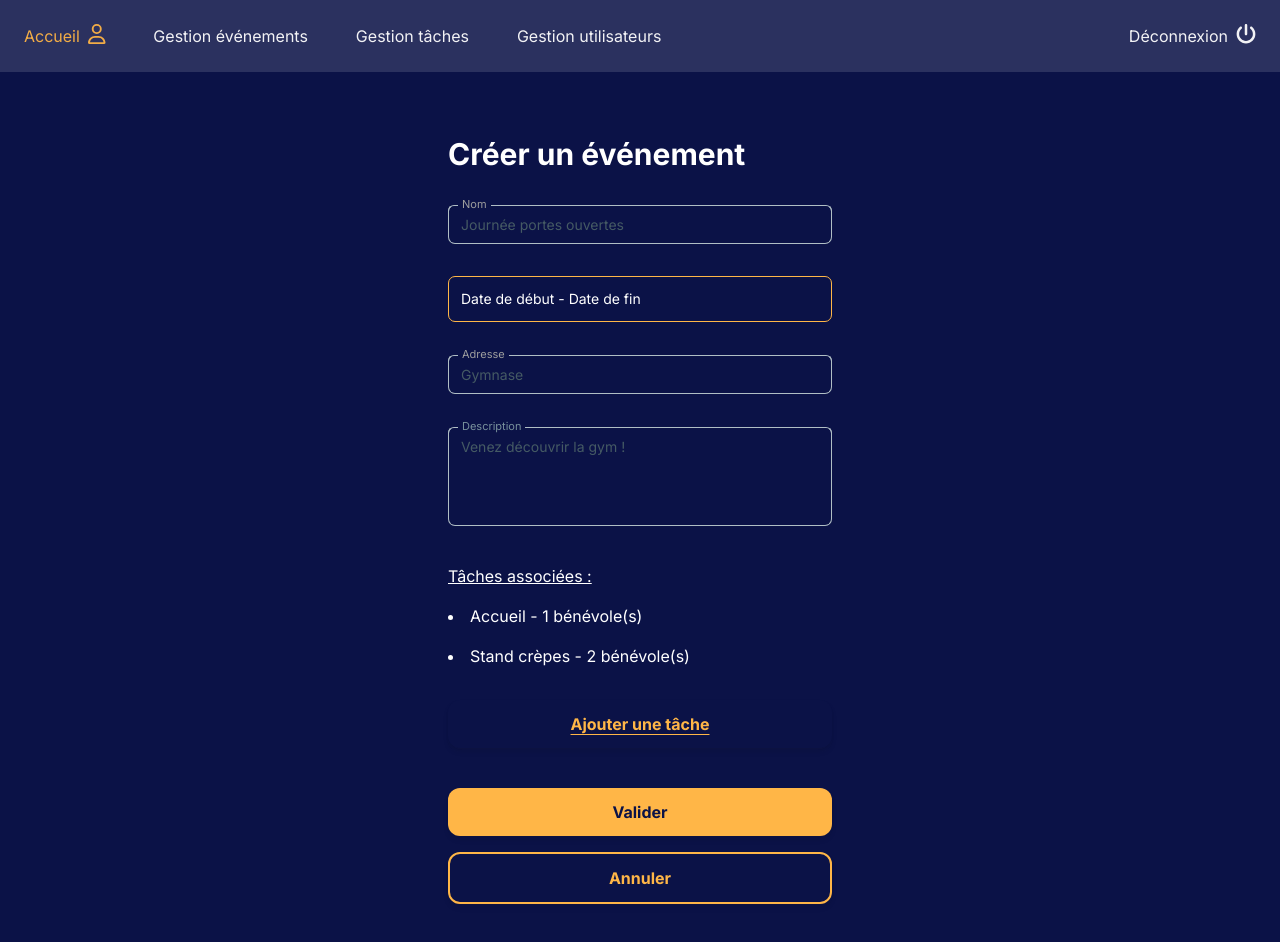
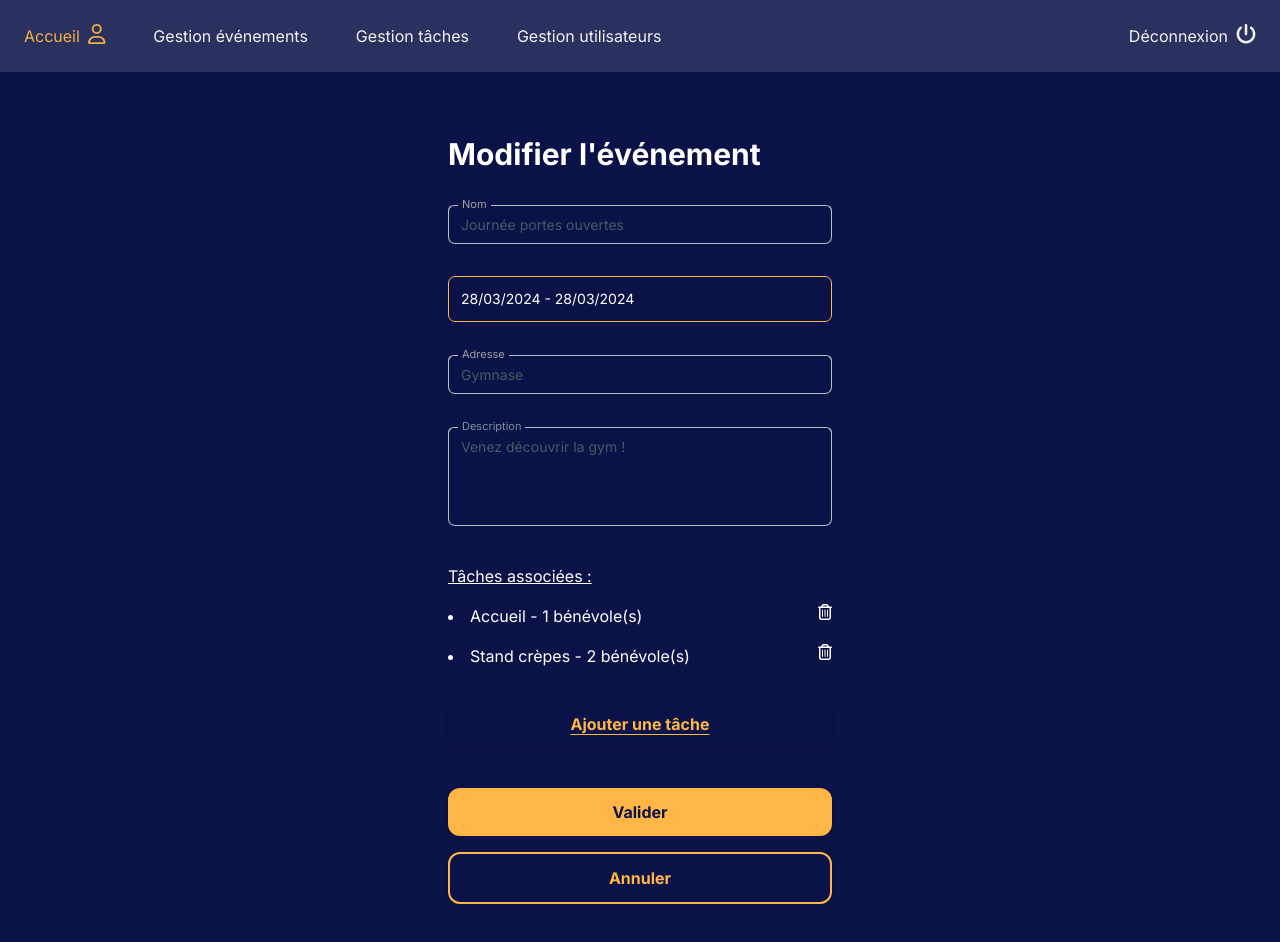
Before and after one commit to kersolo/ManagEvent_front, a React (Vite) app: page /admin/event/update/1 in a window 1280 px wide. Shown: the top 942 px of the page. Built offline with nearby package versions, Linux system fonts and the light colour scheme.

Commit message:
EVENT_DEVPUNK-55 - add remove icon for pre registered tasks + fix bug in datePicker + typo

```diff
--- a/src/components/DatePickerDefault.tsx
+++ b/src/components/DatePickerDefault.tsx
@@ -1,4 +1,4 @@
-import { useState } from "react";
+import { useEffect, useState } from "react";
 import DatePicker from "react-datepicker";
 import "react-datepicker/dist/react-datepicker.css";
 import { DatePIckerDefaultPropsType } from "../services/types/components-types/DatePickerType";
@@ -10,10 +10,14 @@ export default function DatePickerDefault({
   startDateWhenUpdate,
   endDateWhenUpdate,
 }: DatePIckerDefaultPropsType) {
-  const [dateRange, setDateRange] = useState<(Date | null)[]>([
-    startDateWhenUpdate || null,
-    endDateWhenUpdate || null,
-  ]);
+  const [dateRange, setDateRange] = useState<(Date | null)[]>([null, null]);
+
+  useEffect(() => {
+    if (startDateWhenUpdate && endDateWhenUpdate) {
+      setDateRange([startDateWhenUpdate, endDateWhenUpdate]);
+    }
+  }, [endDateWhenUpdate, startDateWhenUpdate]);
+
   const [startDate, endDate] = dateRange;
   return (
     <>
--- a/src/pages/Admin/HandleEvent/CreateUpdateEventPage.tsx
+++ b/src/pages/Admin/HandleEvent/CreateUpdateEventPage.tsx
@@ -8,6 +8,7 @@ import { InputDefault } from "../../../components/InputDefault";
 import { TextareaDefault } from "../../../components/TextareaDefault";
 import { CreateEventFormType } from "../../../services/types/CreateEventPage";
 
+import { faTrashCan } from "@fortawesome/free-regular-svg-icons/faTrashCan";
 import { faXmark } from "@fortawesome/free-solid-svg-icons/faXmark";
 import { FontAwesomeIcon } from "@fortawesome/react-fontawesome";
 import { Dialog, Input } from "@material-tailwind/react";
@@ -24,7 +25,7 @@ export default function CreateUpdateEventPage() {
   const handleOpen = () => setOpen(!open);
   //switch Create/Update Forms
   const { eventId } = useParams();
-  const isUpdateForm = !eventId;
+  const isCreateForm = !eventId;
 
   //tasksList request
   const { data: tasksList } = useQuery({
@@ -37,7 +38,7 @@ export default function CreateUpdateEventPage() {
     queryKey: ["eventData"],
     queryFn: () => getEventDataForUpdateEventPage(Number(eventId)),
     staleTime: 0,
-    enabled: !isUpdateForm,
+    enabled: !isCreateForm,
   });
 
   // react-hook-form and yup validation
@@ -63,10 +64,10 @@ export default function CreateUpdateEventPage() {
   const registeredTasks = watch("tasks");
 
   useEffect(() => {
-    if (!isUpdateForm) {
+    if (!isCreateForm) {
       reset(eventData);
     }
-  }, [eventData, isUpdateForm, reset]);
+  }, [eventData, isCreateForm, reset]);
 
   const onSubmit = (data: CreateEventFormType) => {
     console.log(data);
@@ -84,7 +85,9 @@ export default function CreateUpdateEventPage() {
       onSubmit={handleSubmit(onSubmit)}
       className="flex flex-col gap-4 mx-large w-80 sm:w-96 m-auto my-12 md:my-16"
     >
-      <h1 className="h1-size mb-4">Créer un événement</h1>
+      <h1 className="h1-size mb-4">
+        {isCreateForm ? "Créer un événement" : "Modifier l'événement"}
+      </h1>
       <InputDefault
         label="Nom"
         name="title"
@@ -118,10 +121,20 @@ export default function CreateUpdateEventPage() {
       <p className="underline">Tâches associées : </p>
       {registeredTasks && registeredTasks.length > 0 ? (
         registeredTasks.map((registeredTask, index) => (
-          <li key={index}>
-            {registeredTask.taskName} - {registeredTask.volunteerNumber}{" "}
-            bénévole(s)
-          </li>
+          <div key={index} className="flex justify-between">
+            <li>
+              {registeredTask.taskName} - {registeredTask.volunteerNumber}{" "}
+              bénévole(s)
+            </li>
+            <FontAwesomeIcon
+              onClick={(e) => {
+                e.preventDefault();
+                remove(index);
+              }}
+              icon={faTrashCan}
+              className="hover:cursor-pointer"
+            />
+          </div>
         ))
       ) : (
         <p>Aucune tâche associée à cet événement</p>
```
